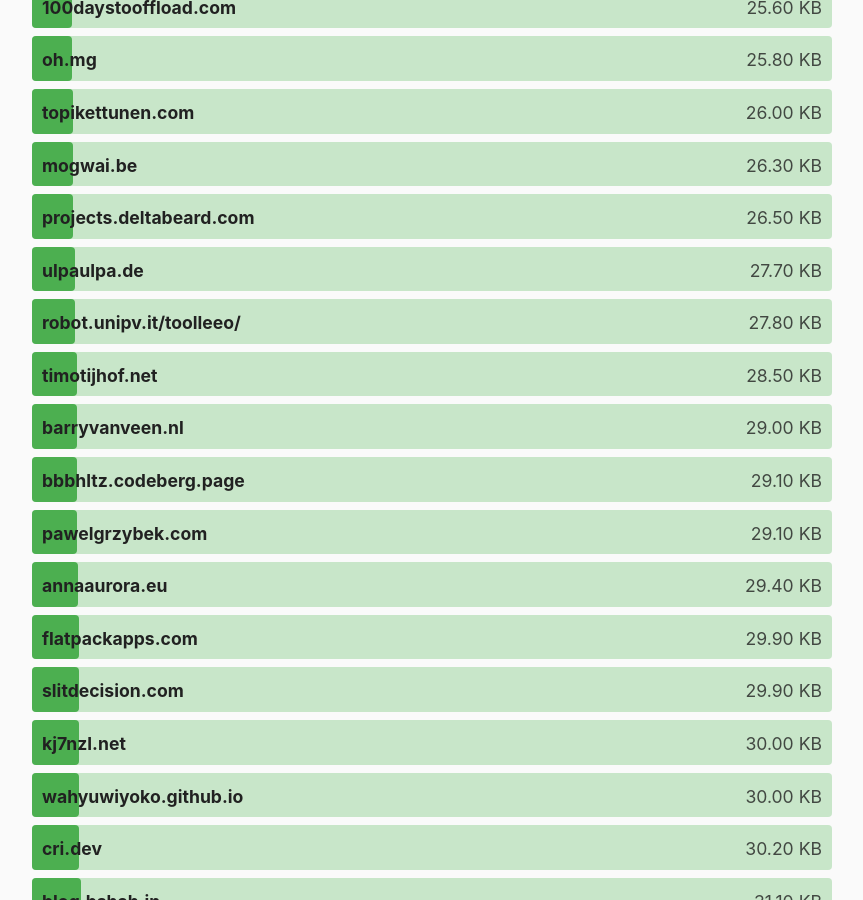
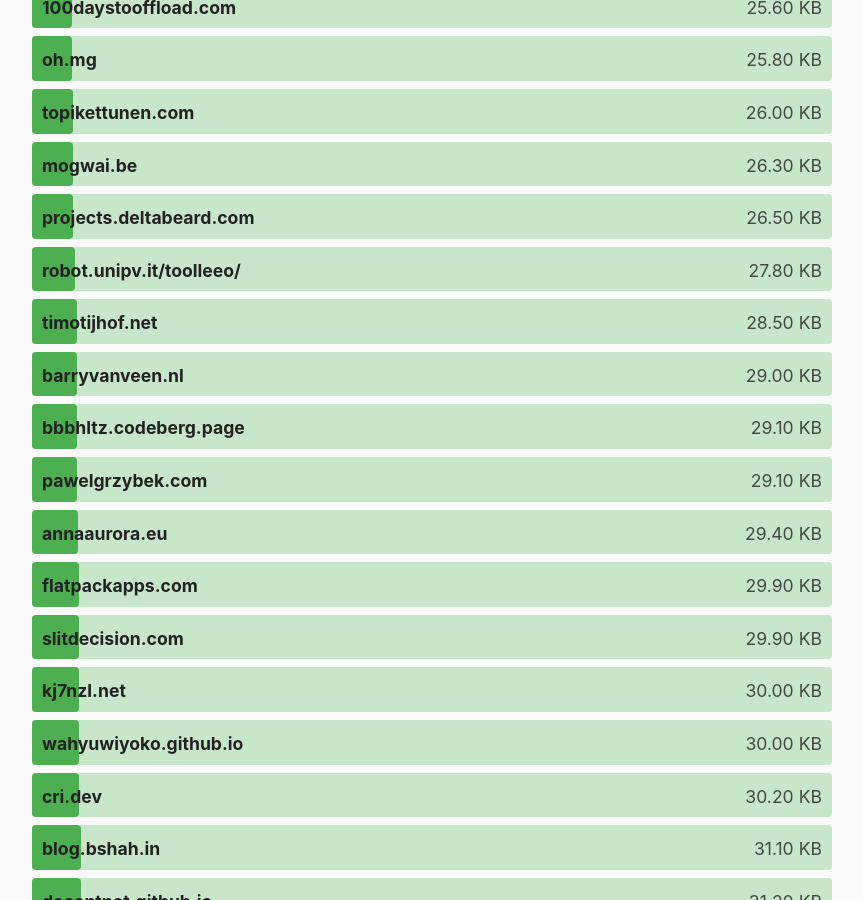
Before and after one commit to kevquirk/512kb.club, a Jekyll site: the page built from index.md, in a window 1280 px wide and 900 px high, scrolled down 8897 px. Shown: the whole window, without its empty margins (208-1071 px from the left). Built offline with Jekyll 4.4.1, drawn with Linux system fonts in a browser that asks for light colours.

Commit message:
removed ulpaulpa.de due to access barrier

```diff
--- a/_data/sites.yml
+++ b/_data/sites.yml
@@ -2358,11 +2358,6 @@
   size: 42.9
   last_checked: 2022-05-15
 
-- domain: ulpaulpa.de
-  url: https://ulpaulpa.de/
-  size: 27.7
-  last_checked: 2022-05-13
-
 - domain: unitoo.it
   url: https://unitoo.it/
   size: 463
```
